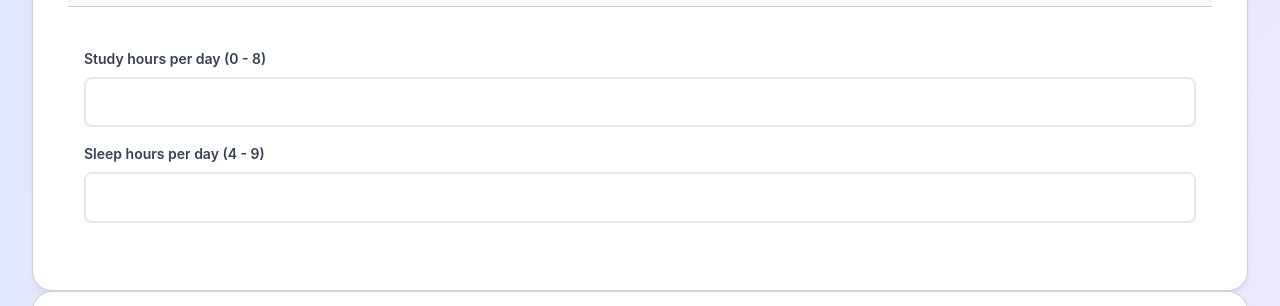
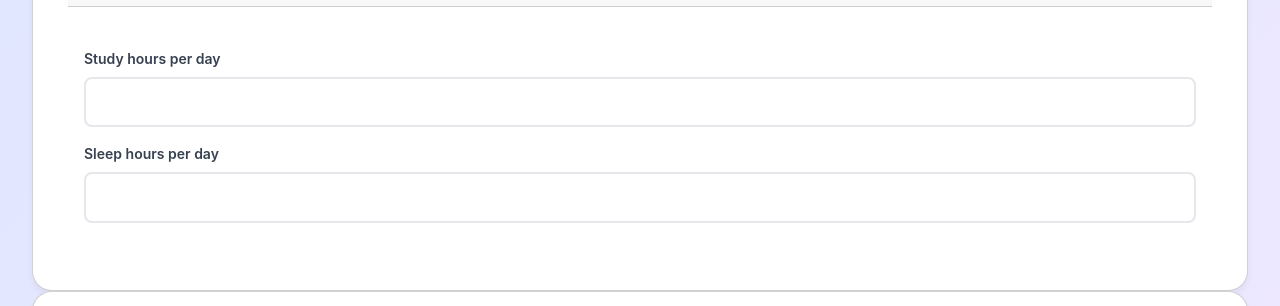
Before and after one commit to Venvienne/Student_result_predictor, a website: page student_result_predictor/frontend/index.html in a window 1280 px wide. Shown: the part 123-429 px from the top of the page. Drawn offline with nearby package versions, Linux system fonts and the light colour scheme.

Commit message:
Update index.html

```diff
--- a/student_result_predictor/frontend/index.html
+++ b/student_result_predictor/frontend/index.html
@@ -21,11 +21,11 @@
             </div>
             <div class="card-body">
               <div class="mb-3">
-                <label class="form-label">Study hours per day (0 - 8)</label>
+                <label class="form-label">Study hours per day </label>
                 <input type="number" id="study_hours" name="study_hours" class="form-control" min="0" max="8" step="1" required>
               </div>
               <div class="mb-3">
-                <label class="form-label">Sleep hours per day (4 - 9)</label>
+                <label class="form-label">Sleep hours per day </label>
                 <input type="number" id="sleep_hours" name="sleep_hours" class="form-control" min="4" max="9" step="1" required>
               </div>
             </div>
```
